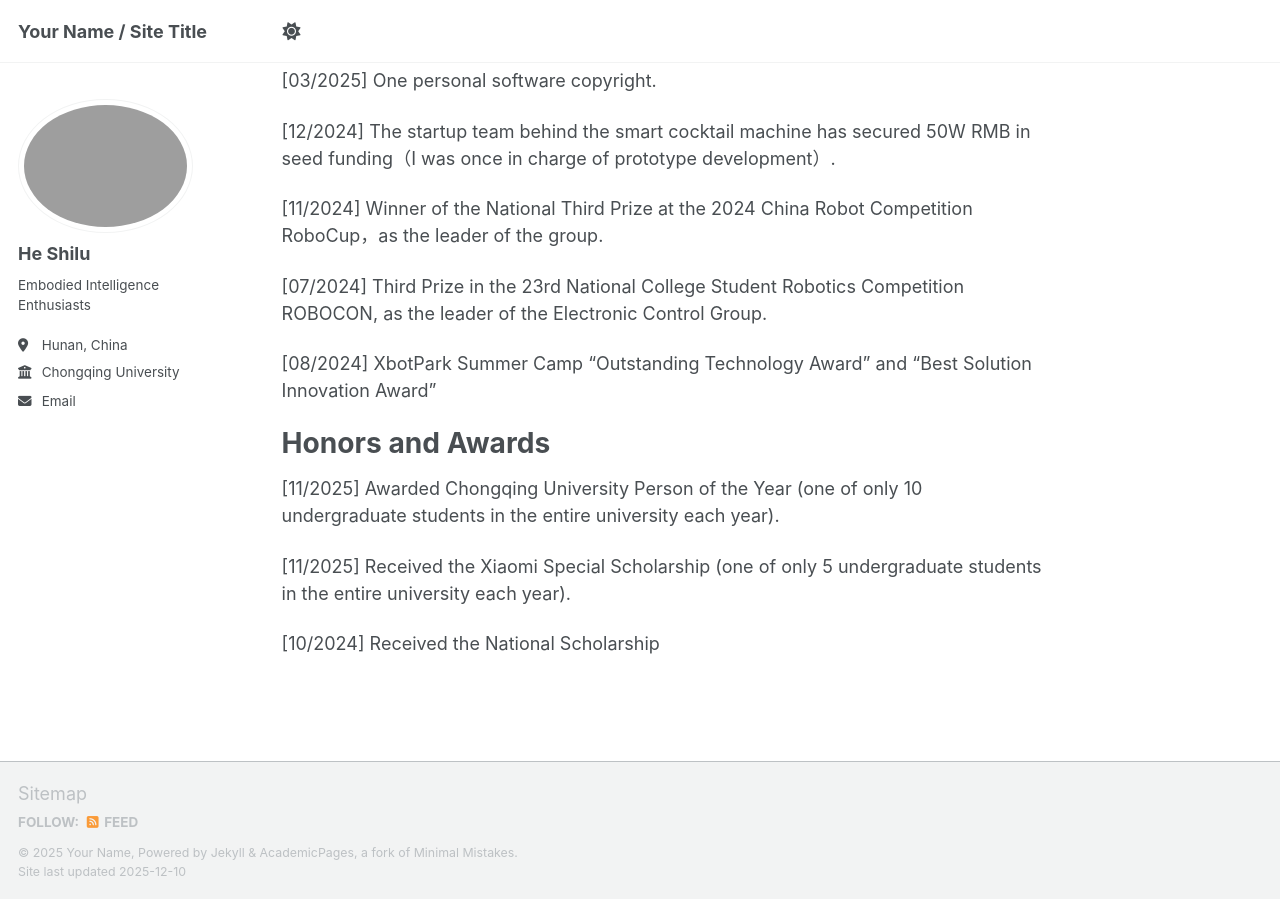
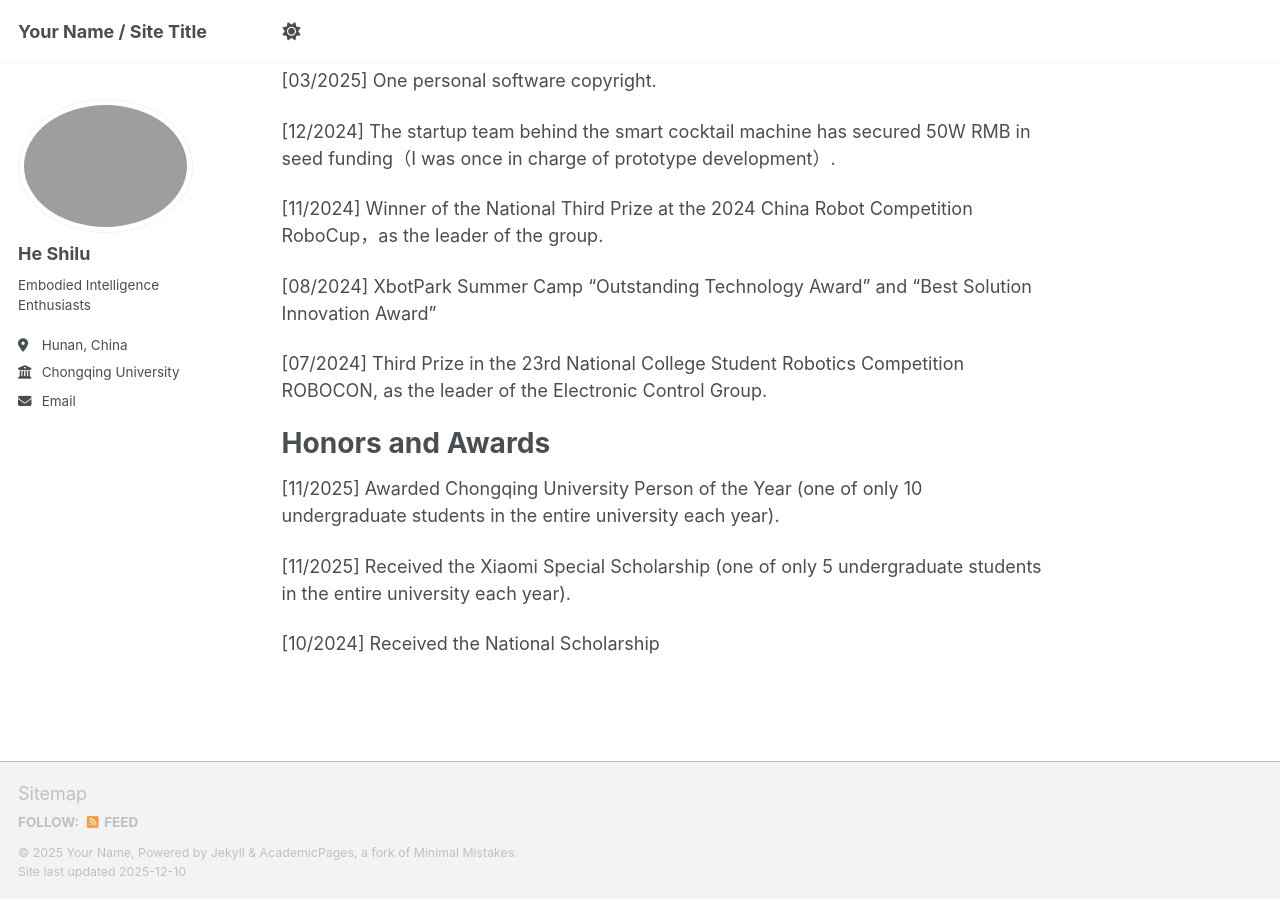
Before and after one commit to shiluhe/ShiluHe.github.io, a Jekyll site: the page built from _pages/about.md, in a window 1280 px wide and 900 px high, scrolled down 1039 px. Built offline with Jekyll 4.4.1, drawn with Linux system fonts in a browser that asks for light colours; a script bundle is joined from its source files by our own code; library files that are not in the unit come from our copies.

```diff
--- a/_pages/about.md
+++ b/_pages/about.md
@@ -41,9 +41,9 @@ Competitions and Entrepreneurship
 
 [11/2024] Winner of the National Third Prize at the 2024 China Robot Competition RoboCup，as the leader of the group.
 
+[08/2024] XbotPark Summer Camp "Outstanding Technology Award" and "Best Solution Innovation Award"
+
 [07/2024] Third Prize in the 23rd National College Student Robotics Competition ROBOCON, as the leader of the Electronic Control Group.
-
-[08/2024] XbotPark Summer Camp "Outstanding Technology Award" and "Best Solution Innovation Award"
 
 Honors and Awards
 ======
```
